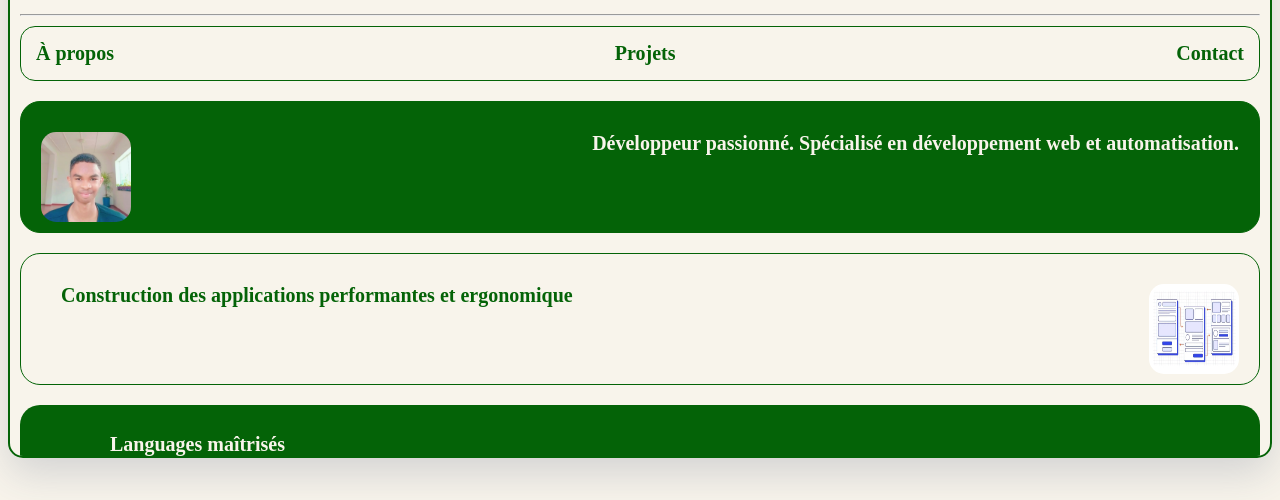
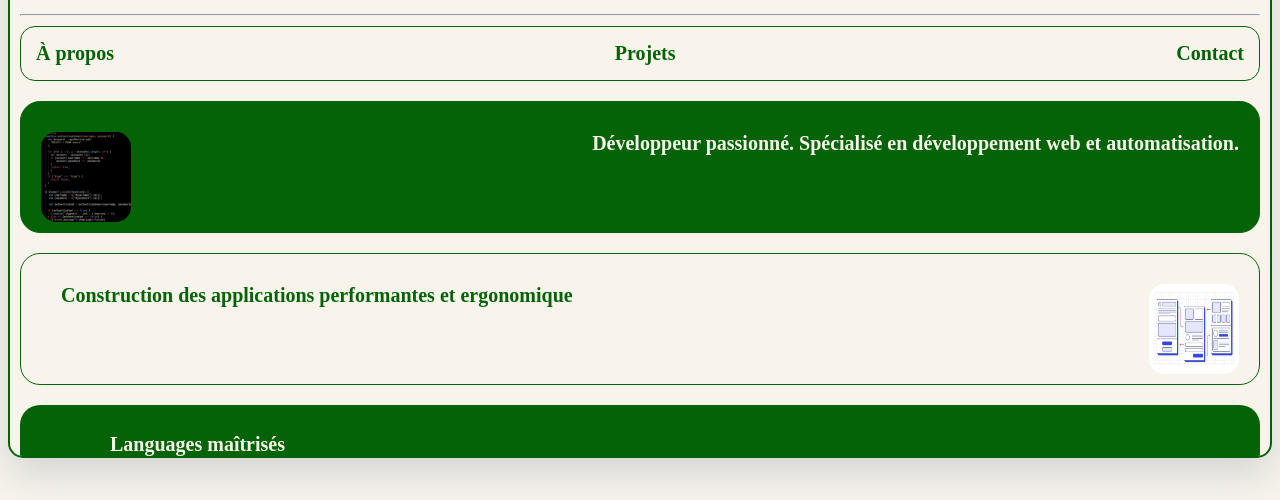
Before and after one commit to FilamatraItokina/Portfolio-original, a plain HTML site: page Accueil /index.html in a window 1280 px wide. Shown: the part 265-765 px from the top of the page. Drawn offline with Linux system fonts and the light colour scheme.

Commit message:
update index.html

```diff
--- a/Accueil /index.html
+++ b/Accueil /index.html
@@ -29,7 +29,7 @@
     </div>
 
     <div class="BoxPara">
-      <img src="/Accueil /InShot_20250617_113313394.jpg" alt="" />
+      <img src="/Accueil /InShot_20250619_095520365.jpg" alt="" />
       <p class="paragraphe1">
         <span class="S1">
           Développeur passionné.
```
